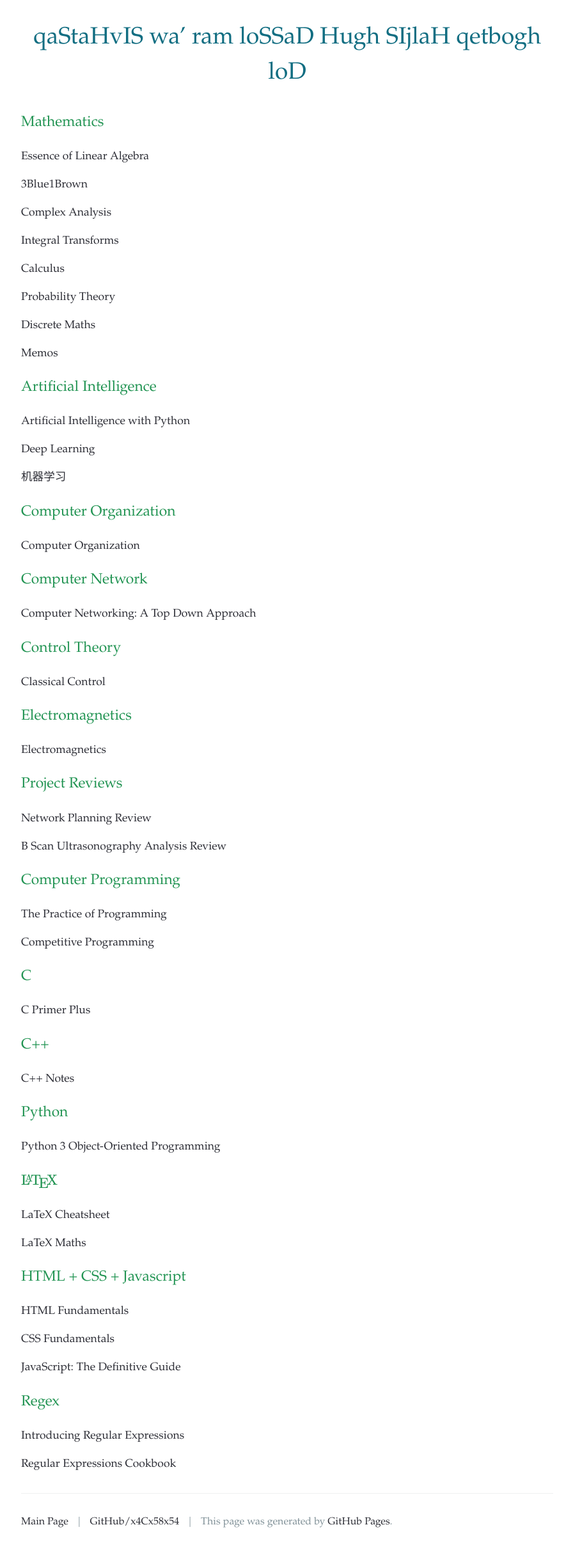
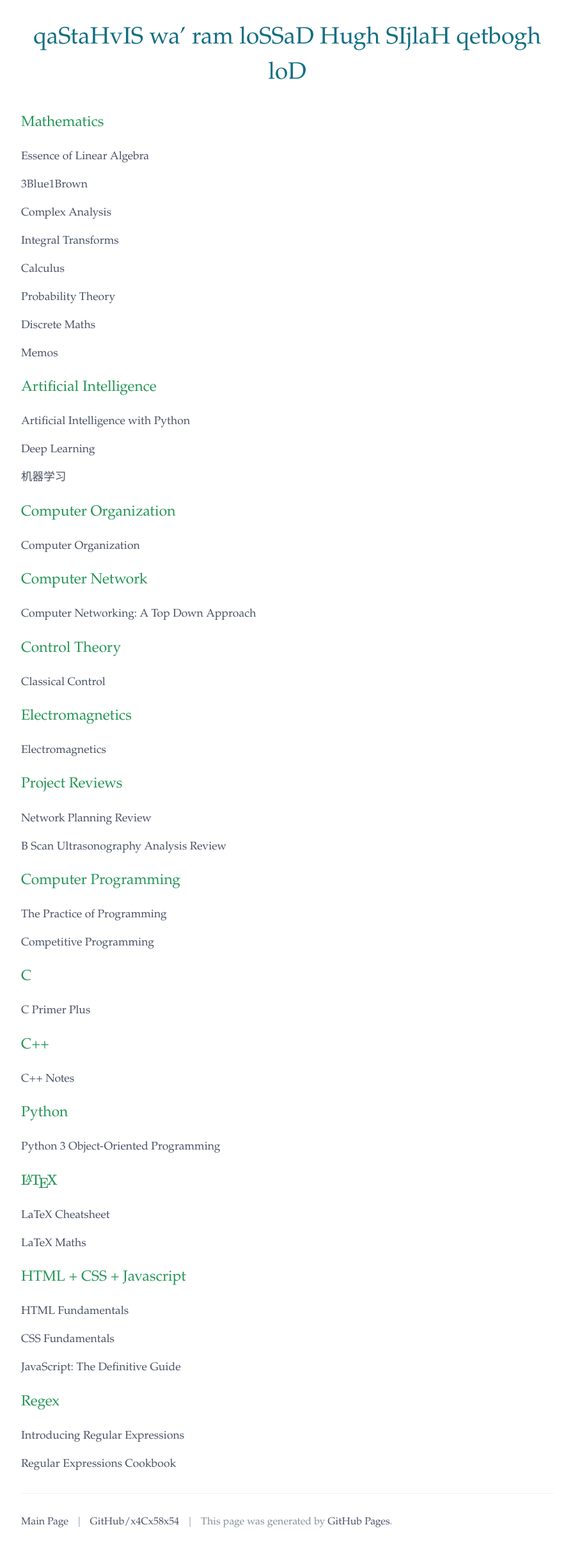
Before and after one commit to x4Cx58x54/x4Cx58x54.github.io, a Jekyll site: the page built from index.md, in a window 1280 px wide. Shown: the whole page at 64% size, without its empty margins (191-1087 px from the left). Built offline with Jekyll 4.4.1, drawn with Linux system fonts in a browser that asks for light colours.

Commit message:
colour adjustment

```diff
--- a/_sass/variables.scss
+++ b/_sass/variables.scss
@@ -5,8 +5,8 @@ $medium-breakpoint: 42em !default;
 // Text
 $title-color: #126e82 !default; // 玉鈫蓝
 $section-headings-color: #229453 !default; // 孔雀绿
-$body-text-color: #475164 !default; // 鲸鱼灰
-$body-link-color: #2d2e36 !default; // 牛角灰
+$body-text-color: #2d2e36 !default; // 牛角灰
+$body-link-color: #475164 !default; // 鲸鱼灰
 $blockquote-text-color: #819198 !default;
 
 // Code
```
